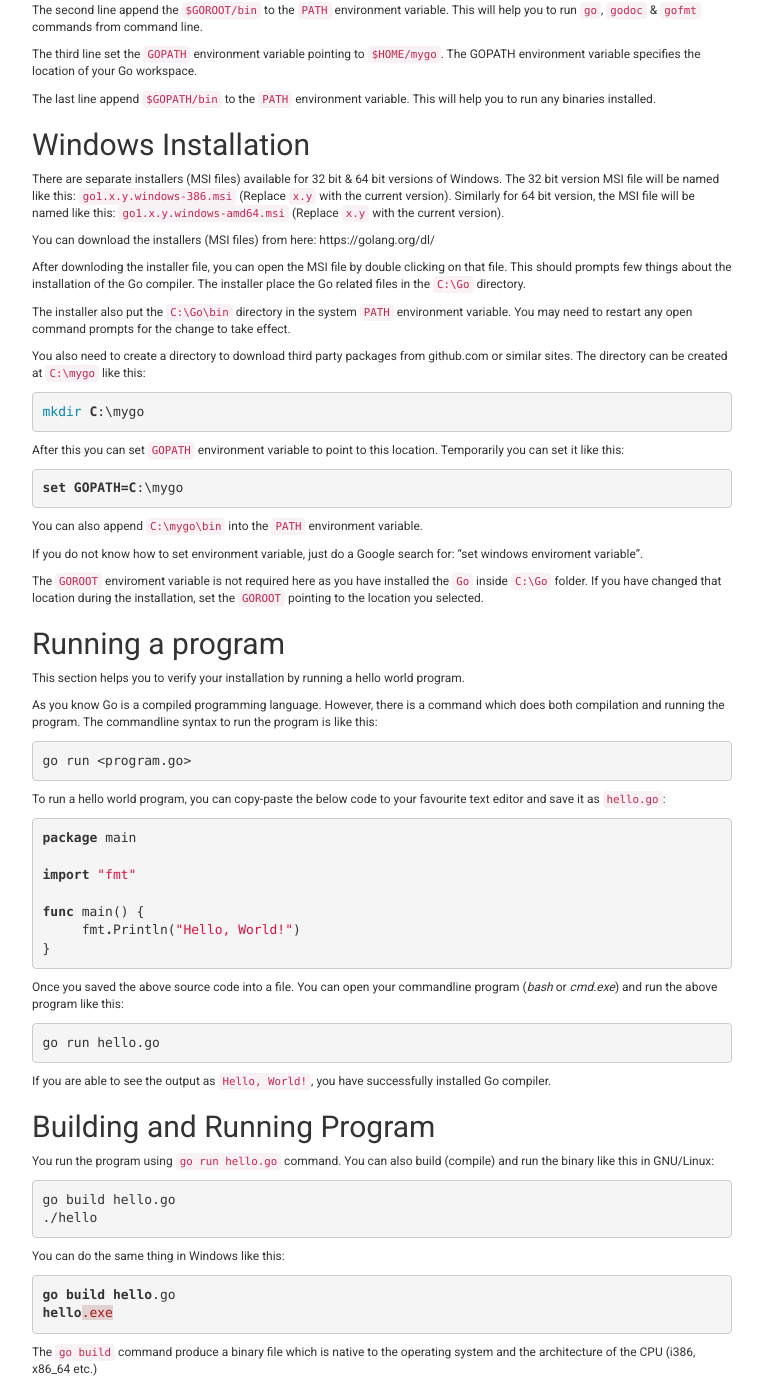
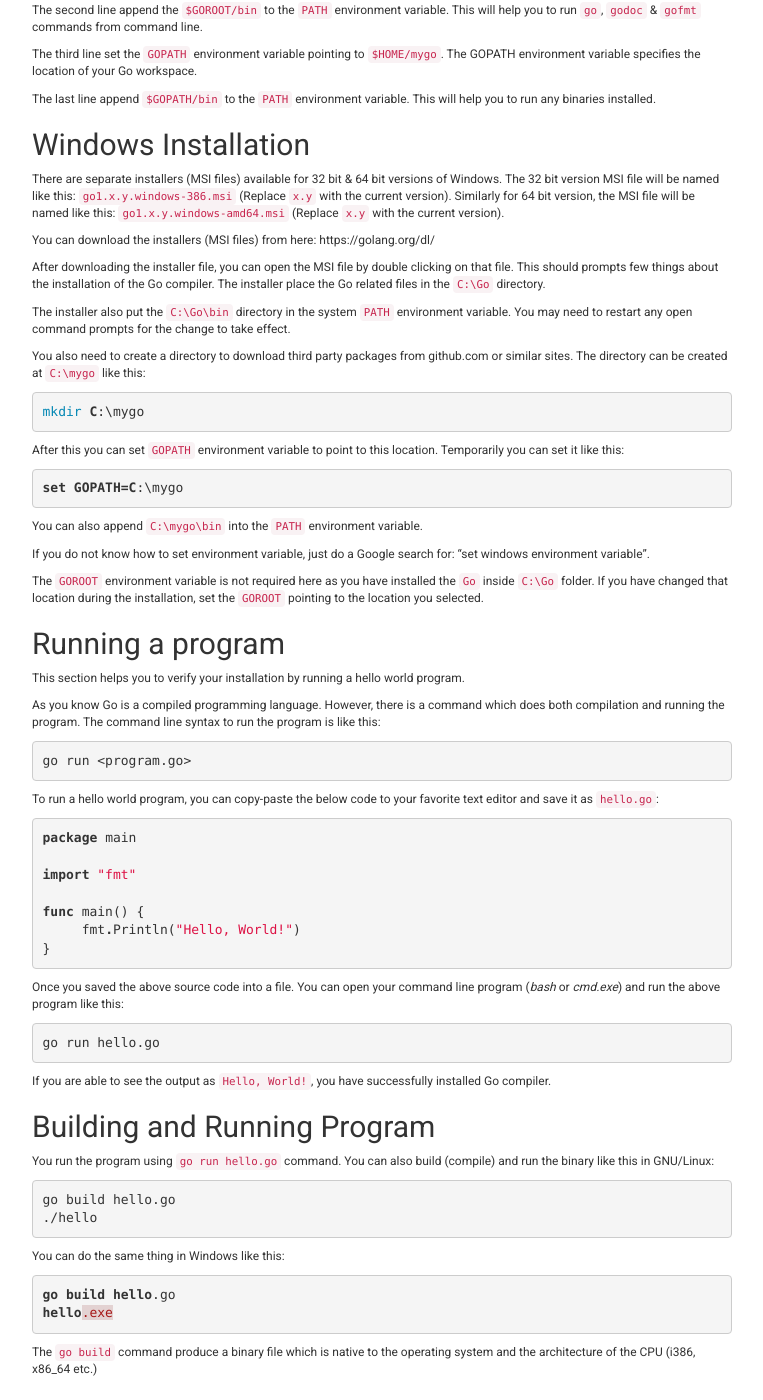
Before and after one commit to baijum/muthukadan.net, a Jekyll site: the page built from _posts/2014-11-28-an-introduction-to-go-programming.markdown, in a window 1280 px wide and 1400 px high, scrolled down 1423 px. Shown: the whole window, without its empty margins (258-1021 px from the left). Built offline with Jekyll 4.4.1, drawn with Linux system fonts in a browser that asks for light colours; Markdown is read by kramdown in place of the engine named in the settings; some of the changed text lies outside the part shown.

Commit message:
fix typos

```diff
--- a/_posts/2014-11-28-an-introduction-to-go-programming.markdown
+++ b/_posts/2014-11-28-an-introduction-to-go-programming.markdown
@@ -116,7 +115,7 @@ version).
 You can download the installers (MSI files) from here:
 https://golang.org/dl/
 
-After downloding the installer file, you can open the MSI file by
+After downloading the installer file, you can open the MSI file by
 double clicking on that file.  This should prompts few things about
 the installation of the Go compiler.  The installer place the
 Go related files in the ``C:\Go`` directory.
@@ -144,9 +143,9 @@ You can also append ``C:\mygo\bin`` into the `PATH` environment
 variable.
 
 If you do not know how to set environment variable, just do a Google
-search for: "set windows enviroment variable".
+search for: "set windows environment variable".
 
-The `GOROOT` enviroment variable is not required here as you have
+The `GOROOT` environment variable is not required here as you have
 installed the `Go` inside `C:\Go` folder.  If you have changed that
 location during the installation, set the `GOROOT` pointing to the
 location you selected.
@@ -159,14 +158,14 @@ world program.
 
 As you know Go is a compiled programming language.  However, there is
 a command which does both compilation and running the program.  The
-commandline syntax to run the program is like this:
+command line syntax to run the program is like this:
 
 {% highlight bash %}
 go run <program.go>
 {% endhighlight %}
 
 To run a hello world program, you can copy-paste the below code to
-your favourite text editor and save it as ``hello.go``:
+your favorite text editor and save it as ``hello.go``:
 
 {% highlight go %}
 package main
@@ -179,7 +178,7 @@ func main() {
 {% endhighlight %}
 
 Once you saved the above source code into a file.  You can open your
-commandline program (*bash* or *cmd.exe*) and run the above program like
+command line program (*bash* or *cmd.exe*) and run the above program like
 this:
 
 {% highlight bash %}
```
Also changed, not shown: other parts of _posts/2014-11-28-an-introduction-to-go-programming.markdown (+5 -6 lines).
